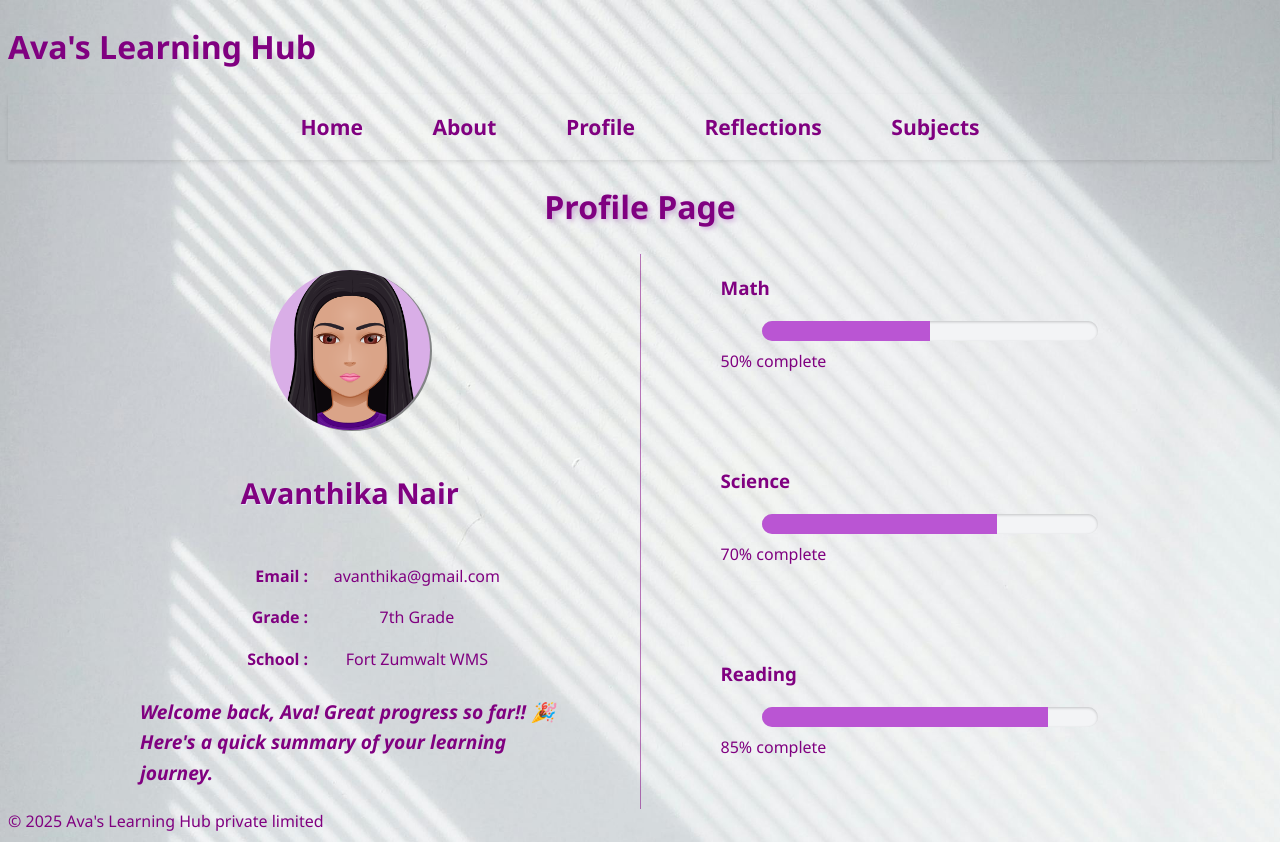
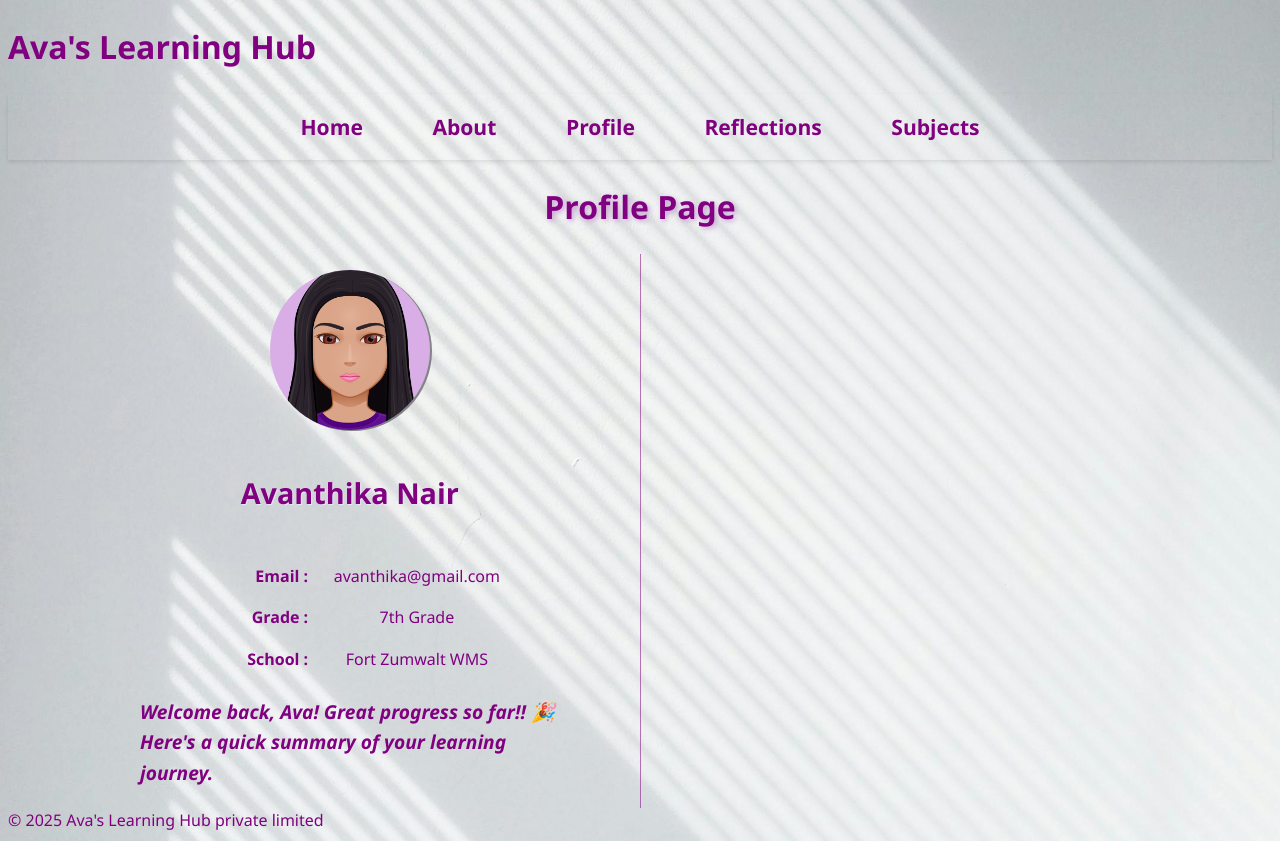
Before and after one commit to DeepthiGirijaThampi/ava-learning-hub, a React (Vite) app: page /profile in a window 1280 px wide. Built offline with nearby package versions, Linux system fonts and the light colour scheme.

Commit message:
Updated Profile.jsx to render the progress in progress bar

```diff
--- a/src/components/pages/Profile.jsx
+++ b/src/components/pages/Profile.jsx
@@ -21,6 +21,10 @@
         console.log("Competde units : ",completed);
         const progress = total === 0? 0: Math.round((completed/total)*100);
         console.log(`Progress ->${subject.name}  ${progress}` )
+        return{
+            ...subject,
+            progress
+        }
     })
 
     return(
@@ -56,7 +60,7 @@
          <div className="vertical-divider"></div>
          <section className="profile-right">
              {/* Progress bars for each subject */}
-         {subjects.map((subject, index) => (
+         {subjectProgress.map((subject, index) => (
          <div className='progress-container-div' key={index} style={{ marginBottom: "2rem" }}>
             <h3 className='subject-name-header' style={{color:"purple"}}>{subject.name}</h3>
                 <div className='progress-bar-div'>
```
